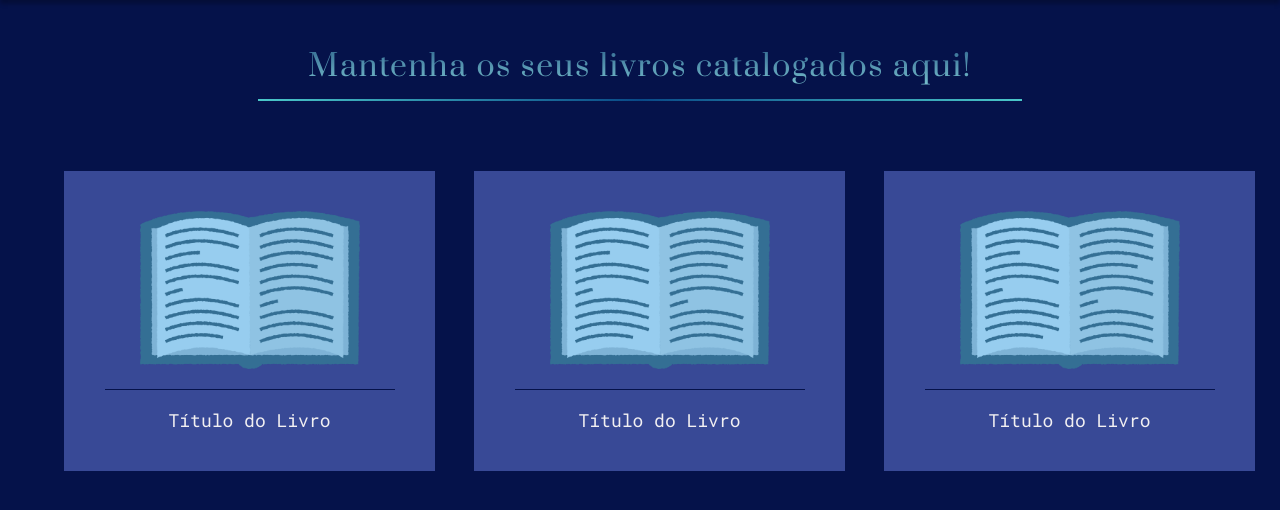
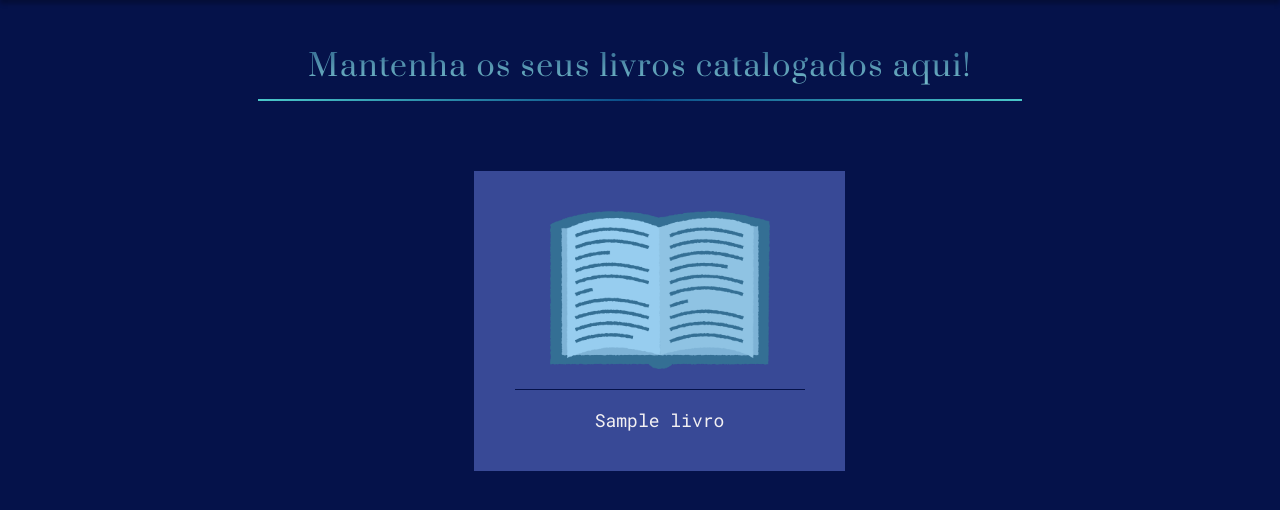
Before and after one commit to VictorGM01/book_manager, a Django app: page / in a window 1280 px wide. Shown: the part 134-644 px from the top of the page. Run offline with Django 4.2, Linux system fonts and the light colour scheme; tables that the repository leaves empty hold one stand-in row (values such as "Sample post").

Commit message:
Exibe livros do banco de dados no site

```diff
--- a/app_gerenciador_de_livros/templates/index.html
+++ b/app_gerenciador_de_livros/templates/index.html
@@ -76,6 +76,8 @@
       </section>
 
       <section class="bloco-livros">
+        {% if livros %}
+        {% for livro in livros %}
         <section class="conteudo-livro">
           <div class="conteudo-livro__caixa">
             <img
@@ -85,35 +87,12 @@
               width="220"
             />
             <div class="conteudo-livro__caixa-linha"></div>
-            <div class="conteudo-livro__caixa-titulo">Título do Livro</div>
+            <div class="conteudo-livro__caixa-titulo">{{livro.nome_do_livro}}</div>
           </div>
         </section>
-
-          <section class="conteudo-livro">
-            <div class="conteudo-livro__caixa">
-              <img
-                src="{% static '/assets/img/ilustracao-livros.png' %}"
-                alt="Imagem de capa do Livro"
-                class="conteudo-livro__caixa-imagem"
-                width="220"
-              />
-              <div class="conteudo-livro__caixa-linha"></div>
-              <div class="conteudo-livro__caixa-titulo">Título do Livro</div>
-            </div>
-          </section>
-
-            <section class="conteudo-livro">
-              <div class="conteudo-livro__caixa">
-                <img
-                  src="{% static '/assets/img/ilustracao-livros.png' %}"
-                  alt="Imagem de capa do Livro"
-                  class="conteudo-livro__caixa-imagem"
-                  width="220"
-                />
-                <div class="conteudo-livro__caixa-linha"></div>
-                <div class="conteudo-livro__caixa-titulo">Título do Livro</div>
-              </div>
-            </section>
+        {% endfor %}
+        {% else %}
+        {% endif %}
 
       </section>
 
```
